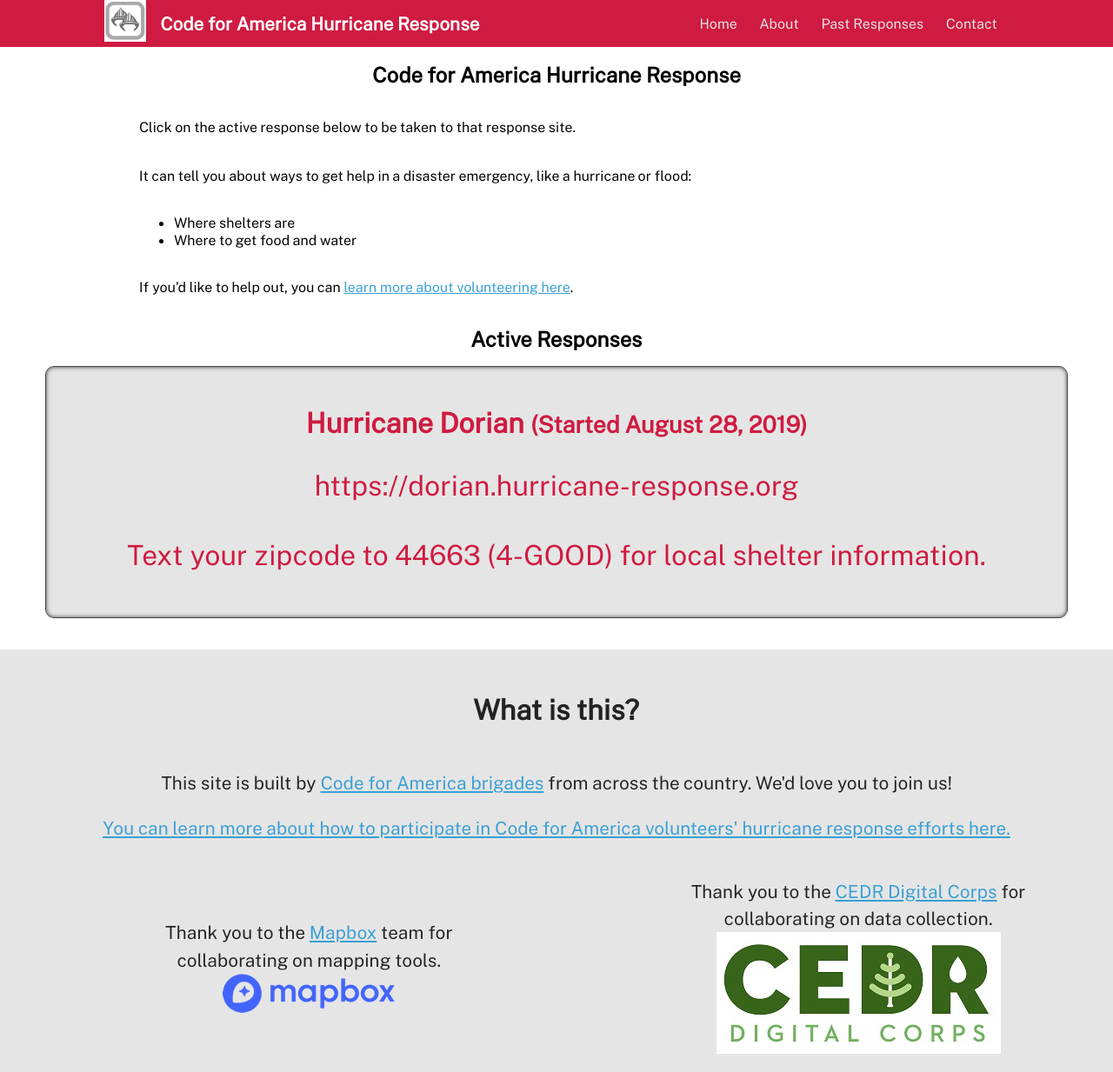
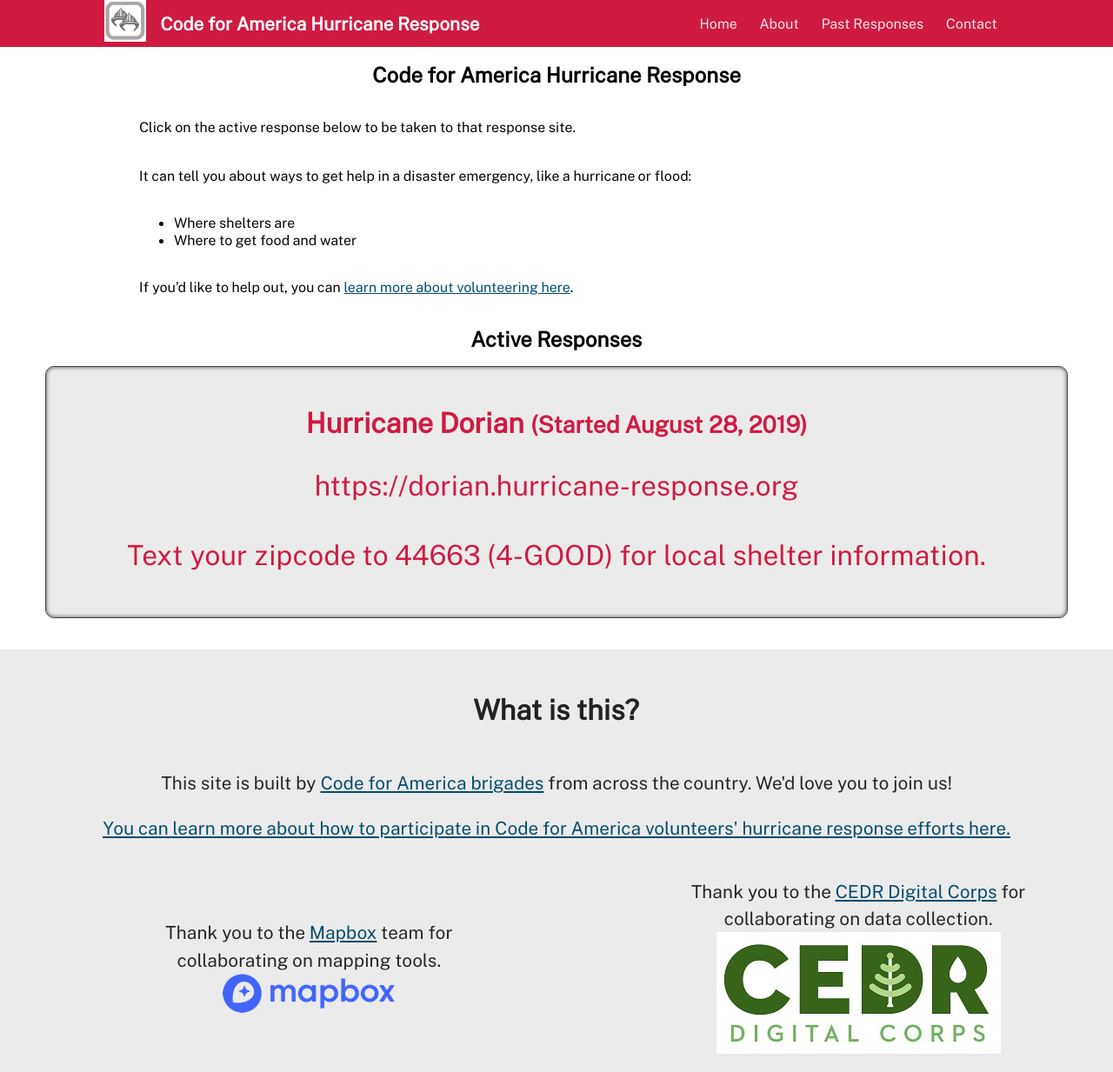
Before and after one commit to hurricane-response/response-hub, a Jekyll site: the page built from index.md, in a window 1280 px wide. Shown: the whole page at 87% size. Built offline with Jekyll 4.4.1, drawn with Linux system fonts in a browser that asks for light colours.

Commit message:
Fix contrast ratios on link colors for WCAG2AA conformance

```diff
--- a/assets/css/_inc/links.css
+++ b/assets/css/_inc/links.css
@@ -6,7 +6,7 @@
 
 
 a:link {
-    color: var(--cfablue);
+    color: var(--blue);
 }
 
 .mainnav a:link,
@@ -19,7 +19,7 @@ a:visited {
 }
 
 a:focus {
-    border-bottom: 1px solid var(--cfablue);
+    border-bottom: 1px solid var(--red);
 }
 
 .mainnav a:focus {
--- a/assets/css/_inc/variables.css
+++ b/assets/css/_inc/variables.css
@@ -2,7 +2,7 @@
     --dark: #232323;
     --grey-dark: #444444;
     --grey: #6D6E71;
-    --grey-light: #e5e5e5;
+    --grey-light: #ebebeb;
     --orange: #e87d2b;
     --yellow: #fedd44;
     --green: #00a175;
--- a/assets/css/main.css
+++ b/assets/css/main.css
@@ -2,7 +2,7 @@
     --dark: #232323;
     --grey-dark: #444444;
     --grey: #6D6E71;
-    --grey-light: #e5e5e5;
+    --grey-light: #ebebeb;
     --orange: #e87d2b;
     --yellow: #fedd44;
     --green: #00a175;
@@ -209,12 +209,12 @@ body {
     text-decoration: none;
 }
 a:link {
-    color: #399fd3;
-    color: var(--cfablue);
+    color: #004b6a;
+    color: var(--blue);
 }
 .mainnav a:link,
 .mainnav a:visited {
-    color: #e5e5e5;
+    color: #ebebeb;
     color: var(--grey-light);
 }
 a:visited {
@@ -222,8 +222,8 @@ a:visited {
     color: var(--blue);
 }
 a:focus {
-    border-bottom: 1px solid #399fd3;
-    border-bottom: 1px solid var(--cfablue);
+    border-bottom: 1px solid #cf1b41;
+    border-bottom: 1px solid var(--red);
 }
 .mainnav a:focus {
     border-bottom: 1px solid white;
@@ -242,7 +242,7 @@ a:active {
     color: var(--highlight);
 }
 .text-bot a:link {
-    color: #e5e5e5;
+    color: #ebebeb;
     color: var(--grey-light);
     font-size: 1.3em;
 }
@@ -387,7 +387,7 @@ a:active {
   }
 .mapboxgl-ctrl-geocoder { min-width:100%; }
 .colophon {
-    background-color: #e5e5e5;
+    background-color: #ebebeb;
     background-color: var(--grey-light);
     padding-top: 1em;
     min-height: 5em;
@@ -460,7 +460,7 @@ h2, h3, h4, h5, h6 {
 .responses .response {
     margin-right: 10px;
     margin-bottom: 10px;
-    border: 1px #e5e5e5 solid;
+    border: 1px #ebebeb solid;
     border: 1px var(--grey-light) solid;
     border-radius: 5px;
     padding: 0.5em;
@@ -480,7 +480,7 @@ h2, h3, h4, h5, h6 {
     border: 1px #444444 solid;
     border: 1px var(--grey-dark) solid;
     border-radius: 10px;
-    background-color: #e5e5e5;
+    background-color: #ebebeb;
     background-color: var(--grey-light);
     touch-action: manipulation;
     color: #cf1b41;
```
Also changed, not shown: 1 other file.
